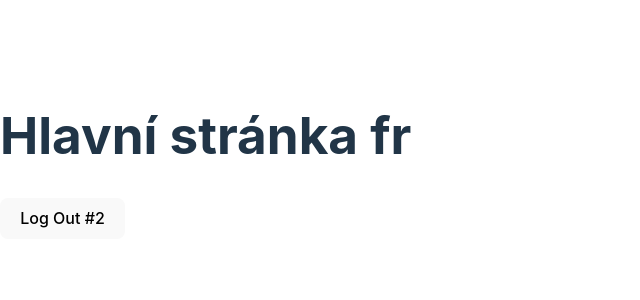
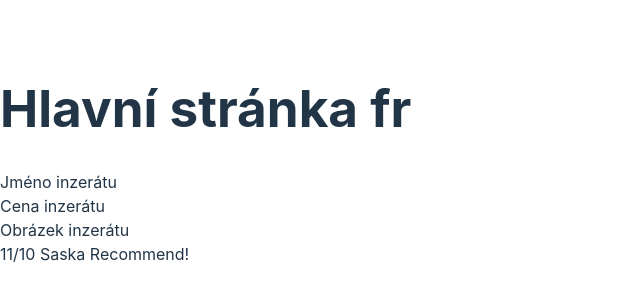
Before and after one commit to LateThen/horsebazar, a React (Vite) app in the folder bazarapp/: page / in a window 1280 px wide. Shown: the part 244-544 px from the top of the page, without its empty margins (0-640 px from the left). Built offline with nearby package versions, Linux system fonts and the light colour scheme.

Commit message:
Made main page without styling

```diff
--- /dev/null
+++ b/bazarapp/src/pages/MainPage/MainPage.css
@@ -0,0 +1 @@
+/*vojta*/
--- a/bazarapp/src/pages/MainPage/MainPage.jsx
+++ b/bazarapp/src/pages/MainPage/MainPage.jsx
@@ -1,8 +1,20 @@
+//nastyluj to pak vojtechu, pse jeden :3
+import "MainPage.css"
 export default function MainPage(){
     return(
         <>
         <h1>Hlavní stránka fr</h1>
-        <button>Log Out #2</button>
+        <div className="mainpage-containerofposts">
+            <div className="mainpage-specificpost">
+                <div className="mainpage-postname">Jméno inzerátu</div>
+                <div className="mainpage-postcost">Cena inzerátu</div>
+                <div className="mainpage-postimage">Obrázek inzerátu</div>
+            </div>
+        </div>
+        <div className="mainpage-saskadd1">11/10 Saska Recommend!</div>
+
         </>
     )
+    /*image to be added*/
+    /*Přidat navbar!*/
 }
```
